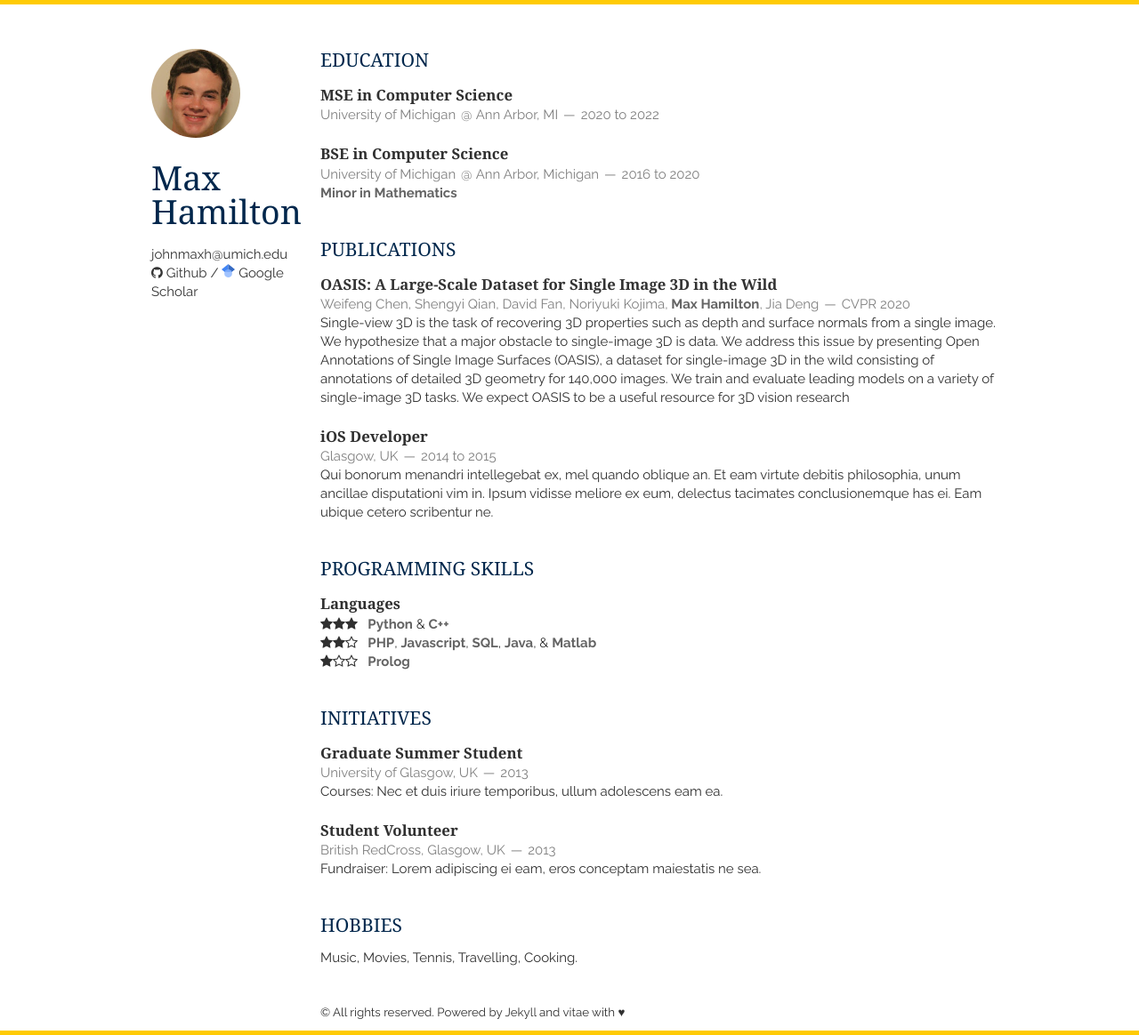
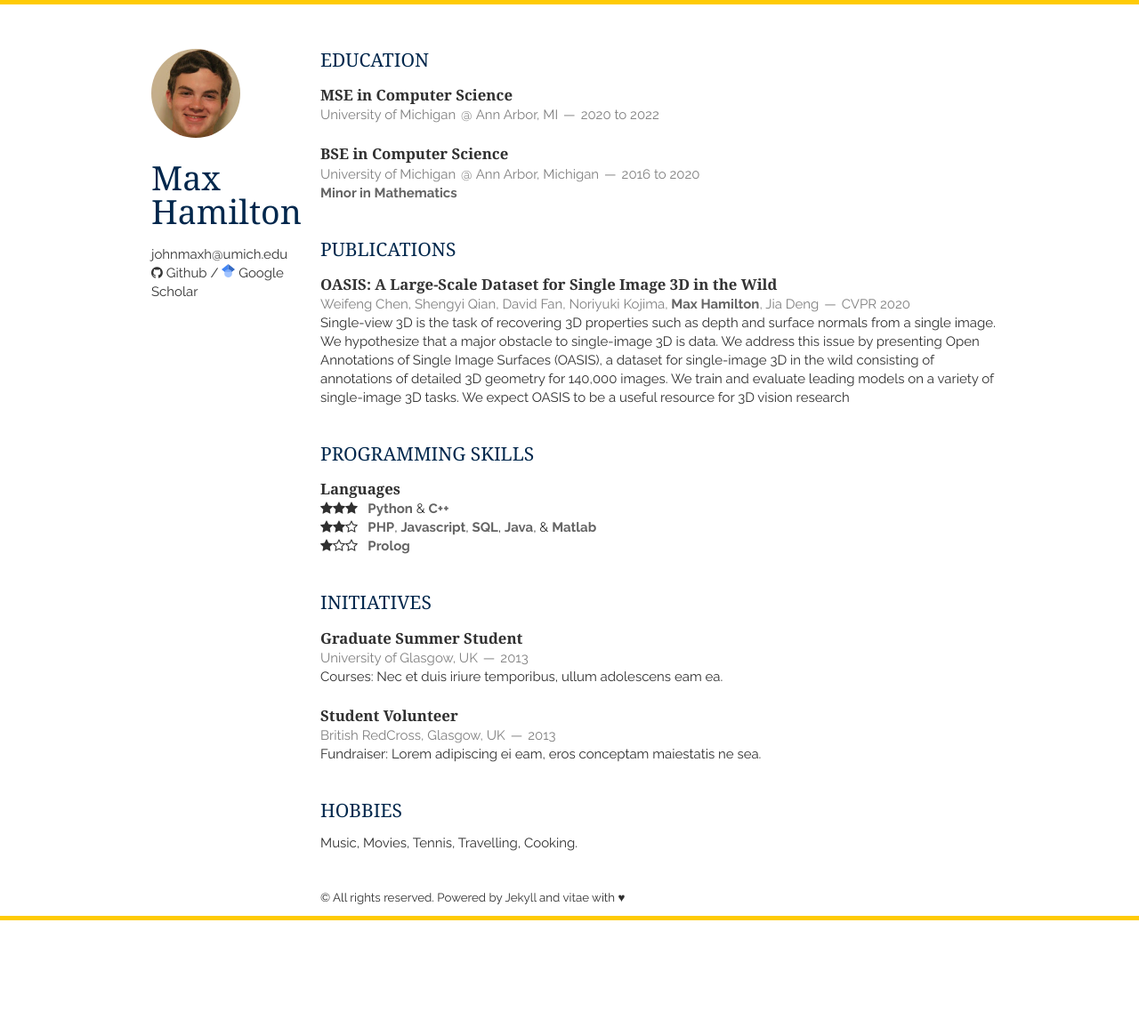
Before and after one commit to johnmaxh/johnmaxh.github.io, a Jekyll site: the page built from index.html, in a window 1280 px wide. Shown: the whole page at 89% size. Built offline with Jekyll 4.4.1, drawn with Linux system fonts in a browser that asks for light colours; nearby versions of some CDN libraries; the list of posts is cut into pages by our own code; after the commit the page ends 1035 px from its top, so only the background shows below that.

Commit message:
Update publications.html

```diff
--- a/_includes/publications.html
+++ b/_includes/publications.html
@@ -7,13 +7,4 @@
         </header>
         <p>Single-view 3D is the task of recovering 3D properties such as depth and surface normals from a single image. We hypothesize that a major obstacle to single-image 3D is data. We address this issue by presenting Open Annotations of Single Image Surfaces (OASIS), a dataset for single-image 3D in the wild consisting of annotations of detailed 3D geometry for 140,000 images. We train and evaluate leading models on a variety of single-image 3D tasks. We expect OASIS to be a useful resource for 3D vision research</p>
     </article>
-    <article>
-        <header>
-            <h1>iOS Developer</h1>
-            <span><address>Glasgow, UK</address><time>2014 to 2015</time></span>
-        </header>
-        <p>Qui bonorum menandri intellegebat ex, mel quando oblique an. Et eam virtute debitis philosophia,
-            unum ancillae disputationi vim in. Ipsum vidisse meliore ex eum,
-            delectus tacimates conclusionemque has ei. Eam ubique cetero scribentur ne.</p>
-    </article>
 </section>
```
